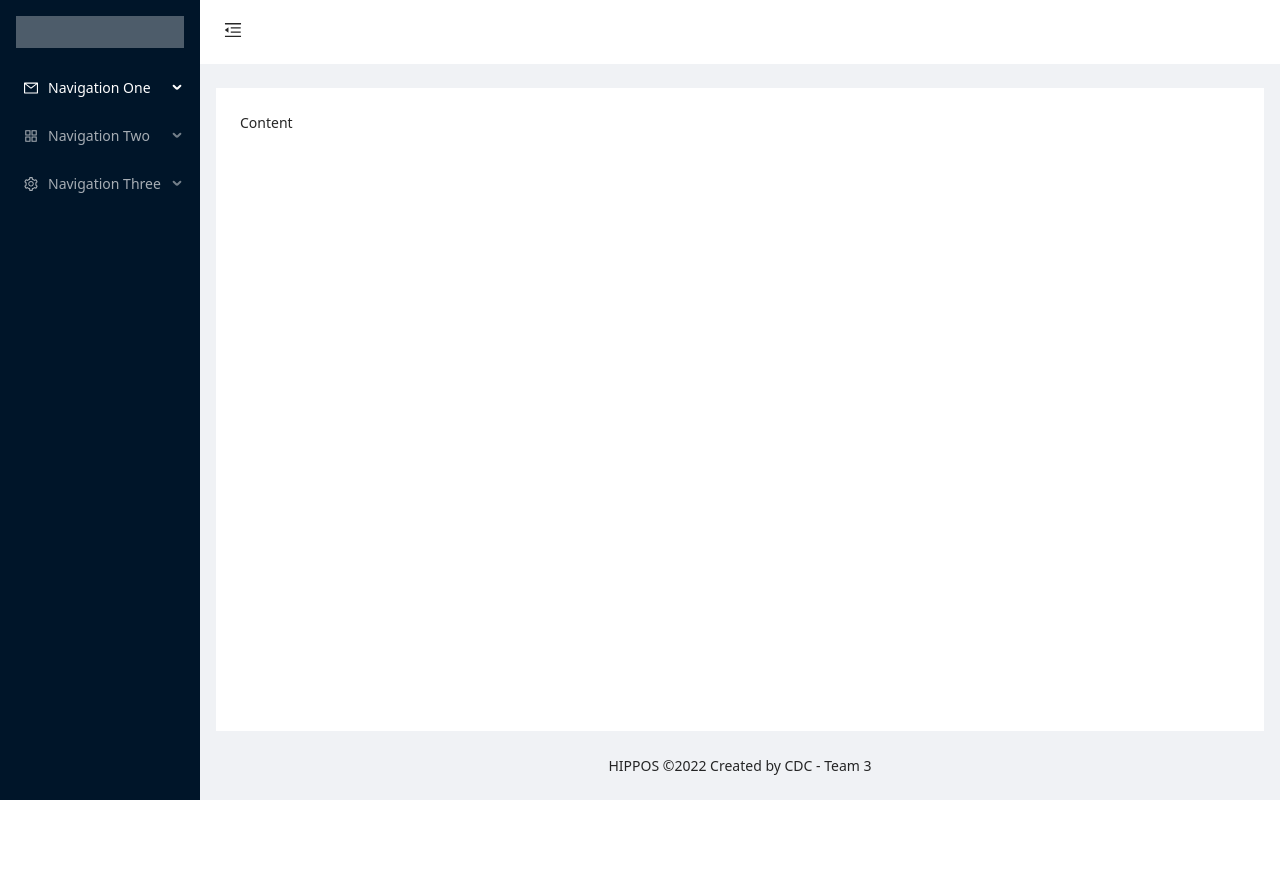
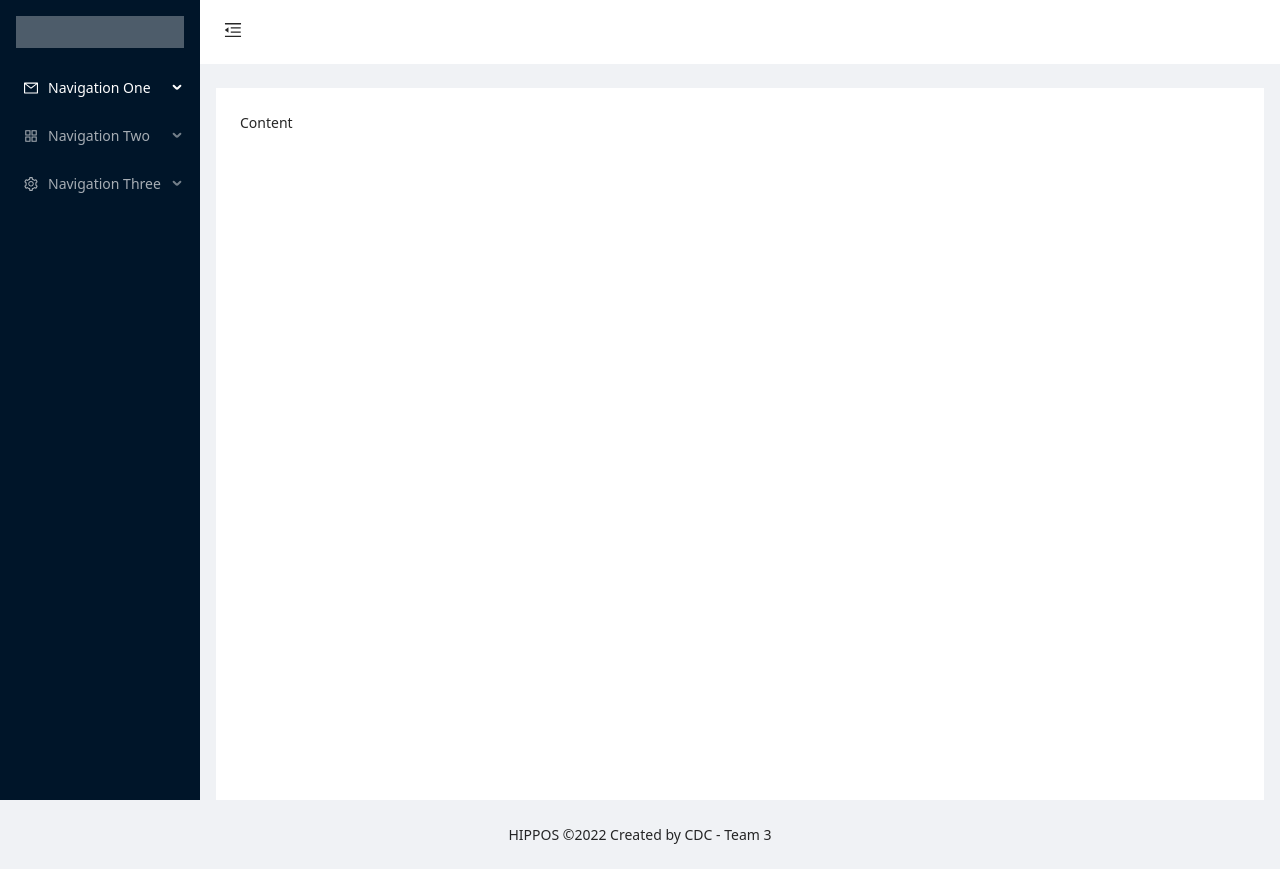
Before and after one commit to khafido/point-of-sales-frontend, a Next.js app: page / in a window 1280 px wide. Before the commit the page ends 800 px from the top, so only its background shows below. Built offline with nearby package versions, Linux system fonts and the light colour scheme.

Commit message:
fix footer position

```diff
--- a/components/GeneralLayout.js
+++ b/components/GeneralLayout.js
@@ -40,7 +40,6 @@ export default function GeneralLayout(props) {
                         {props.content}
                     </Content>
                 </Layout>
-                <Footer style={{ textAlign: 'center' }}>HIPPOS ©2022 Created by CDC - Team 3</Footer>
             </Layout>
         </Layout>
     )
--- a/components/Layout.js
+++ b/components/Layout.js
@@ -1,12 +1,14 @@
 import HeadPage from './HeadPage'
 import GeneralLayout from './GeneralLayout'
 import { Footer } from 'antd/lib/layout/layout'
+import SideMenu from './SideMenu'
 
 export default function Layout({ children }) {
     return (
         <>
             <HeadPage />
             <GeneralLayout content={children} />
+            <Footer style={{ textAlign: 'center' }}>HIPPOS ©2022 Created by CDC - Team 3</Footer>
         </>
     )
 }
--- a/styles/custom.css
+++ b/styles/custom.css
@@ -23,5 +23,5 @@
   #content-wrapper {
     margin: 24px 16px 0 16px;
     padding: 24px 24px 0 24px;
-    min-height: 600px;
+    min-height: 300px;
   }
```
